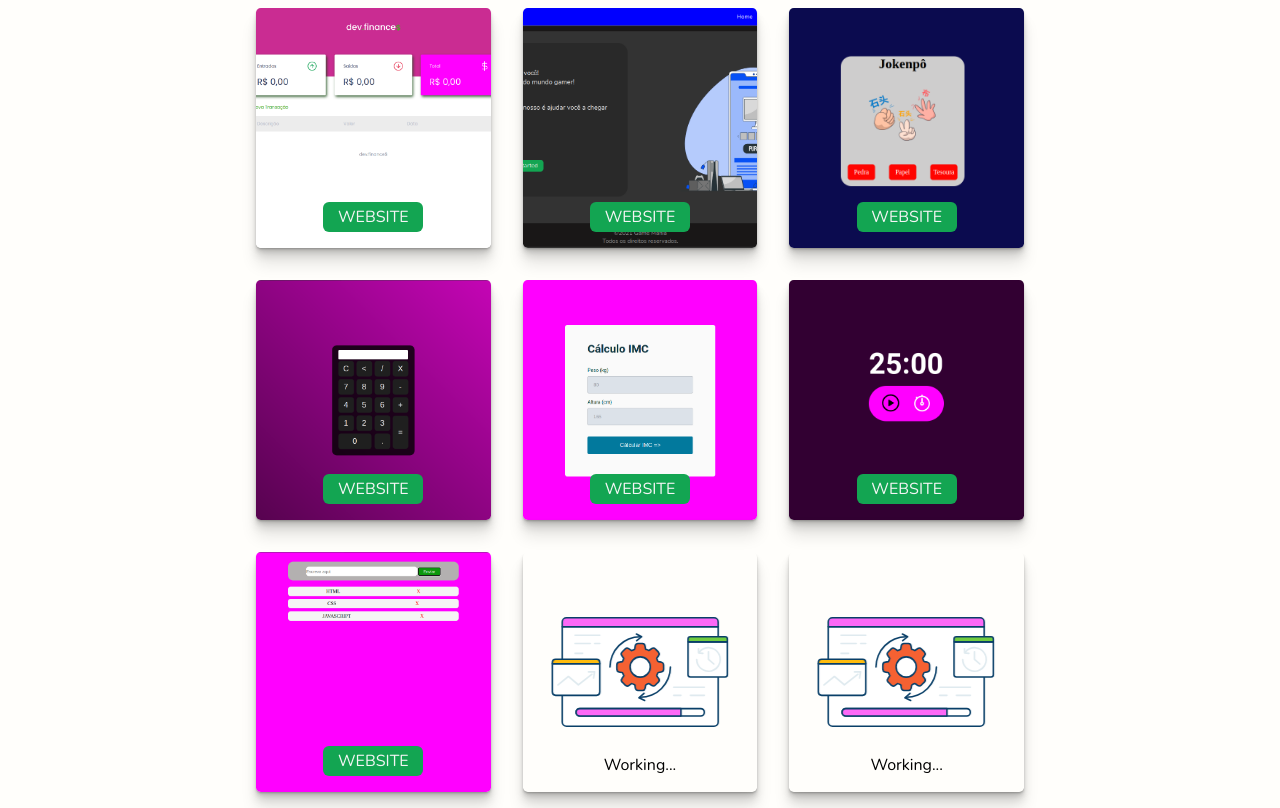
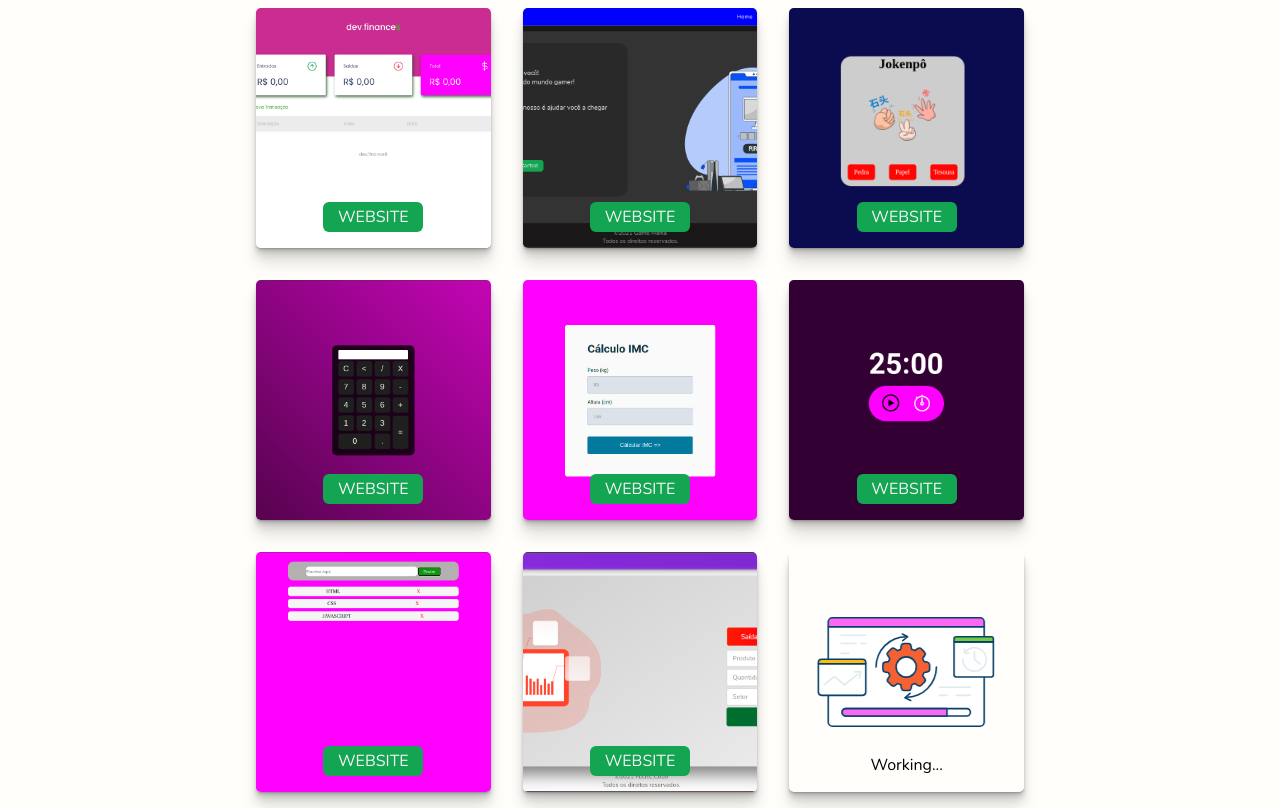
Before and after one commit to Raposa-Dev/Portfolio-JR, a plain HTML site: page pages/work.html in a window 1280 px wide. Shown: the part 56-864 px from the top of the page. Drawn offline with nearby package versions, Linux system fonts and the light colour scheme.

Commit message:
Update css home, add project stock.

```diff
--- a/pages/work.html
+++ b/pages/work.html
@@ -74,8 +74,8 @@
         <div class="card card-seven">
             <a target="_blank" id="btn-a" href="https://raposa-dev.github.io/TO-DO-List-simple/">WEBSITE</a>
         </div>
-        <div class="card card-working">
-            <p>Working...</p>
+        <div class="card card-eight">
+            <a target="_blank" id="btn-a" href="https://raposa-dev.github.io/Inventory-management/pages/home/index.html">WEBSITE</a>
         </div>
 
         <div class="card card-working">
--- a/styles/reset.css
+++ b/styles/reset.css
@@ -15,6 +15,7 @@
 }
 
 header {
+  width: 100%;
   height: 3rem;
   padding: 1rem;
   display: flex;
--- a/styles/work.css
+++ b/styles/work.css
@@ -78,6 +78,9 @@ conteiner {
 .card-working {
     background: url(../assets/images/Progress\ _Outline.svg)no-repeat center/cover;
 }
+.card-eight {
+    background: url(../assets/images/stock.png)no-repeat center/cover;
+}
 
 
 @media (max-width: 720px) {
```
Also changed, not shown: index.html (+1 -1 lines), styles/style.css (+5 -7 lines), assets/images/stock.png (added).
